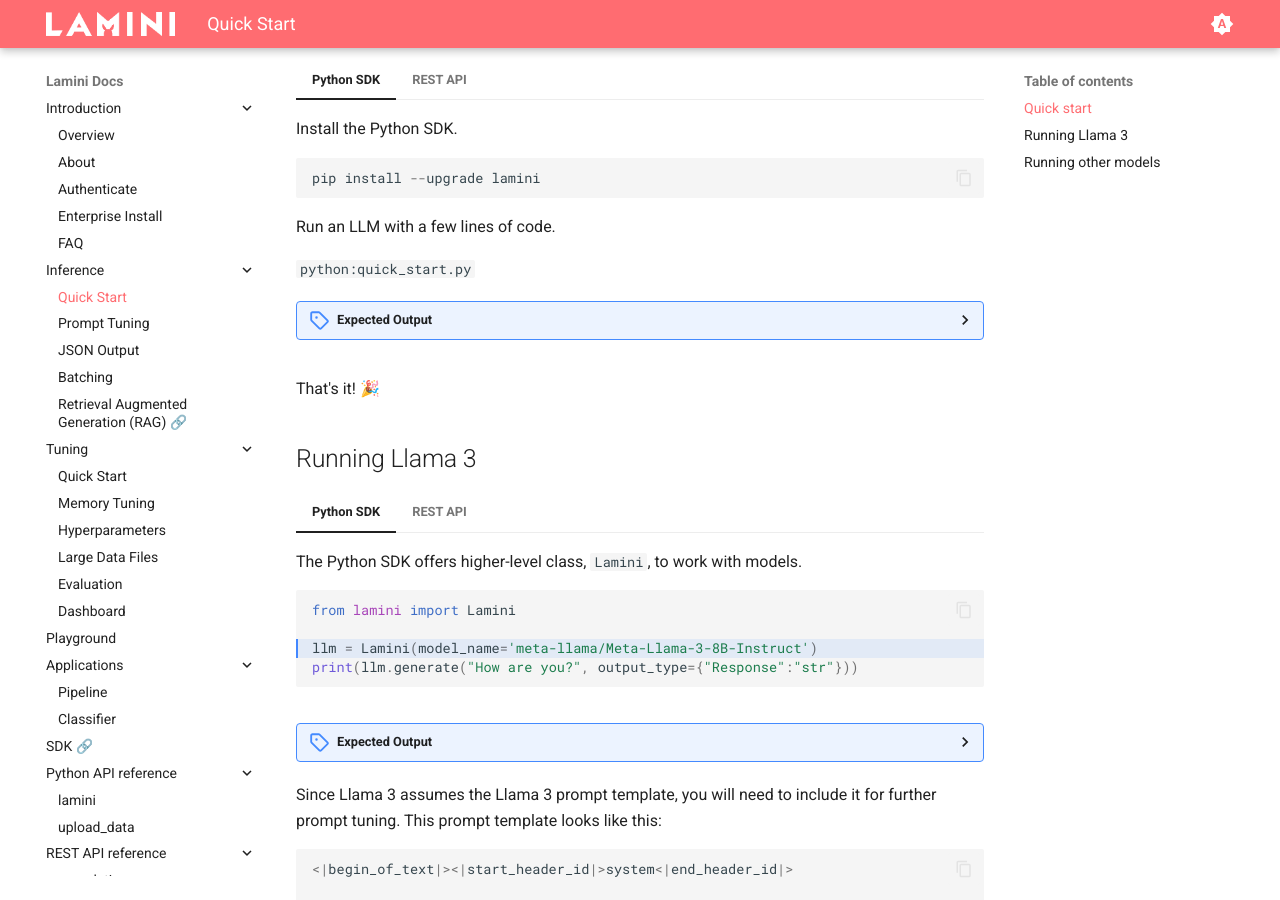
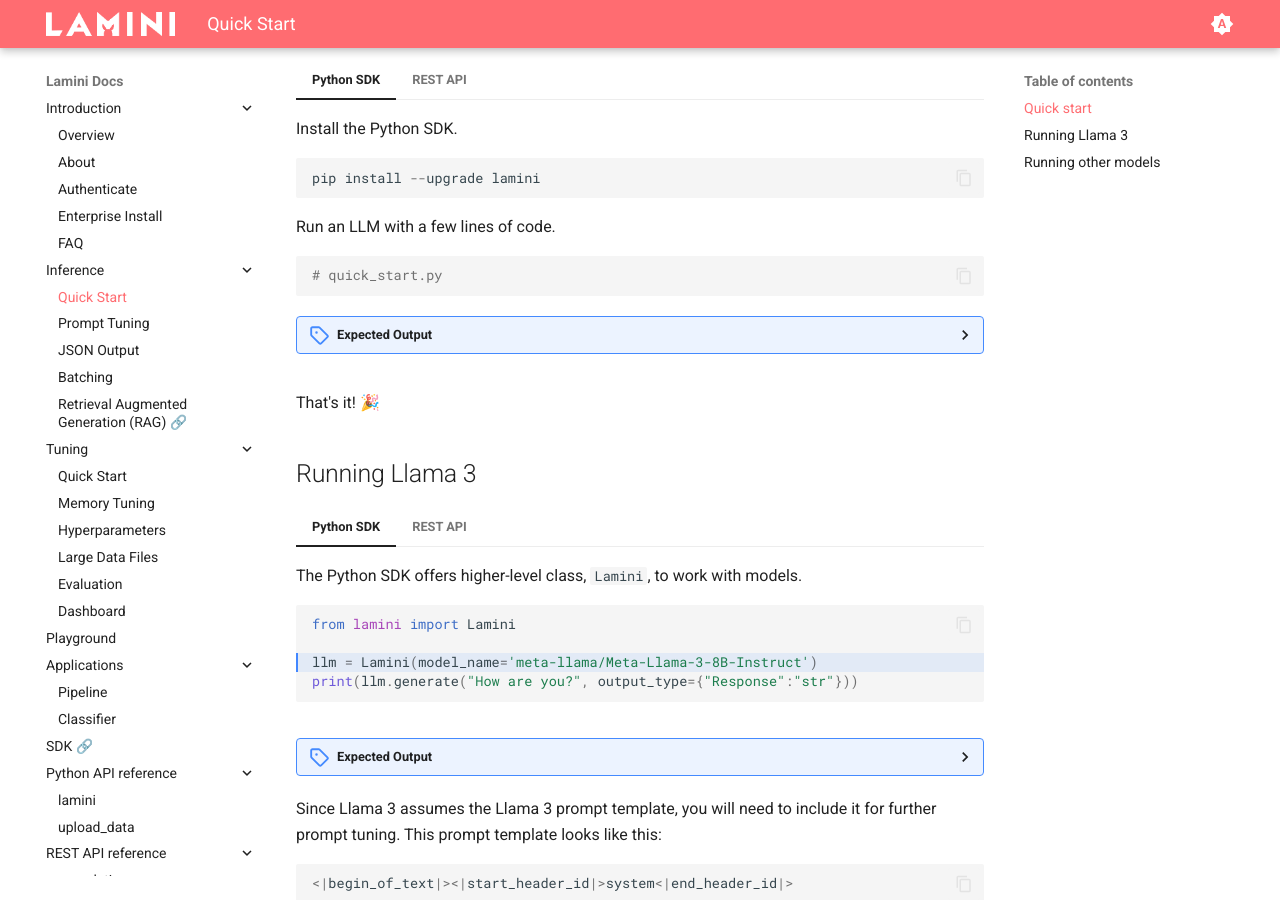
Before and after one commit to lamini-ai/lamini-ai.github.io, an MkDocs documentation site: the page built from docs/inference/quick_start.md, in a window 1280 px wide and 900 px high, scrolled down 529 px. Built offline with MkDocs 1.6.1 and Material for MkDocs 9.7.7, drawn with Linux system fonts in a browser that asks for light colours.

Commit message:
Try embedme (#100)

````diff
--- a/docs/inference/quick_start.md
+++ b/docs/inference/quick_start.md
@@ -23,7 +23,8 @@
 
     Run an LLM with a few lines of code.
 
-    ```python:quick_start.py
+    ```py
+    # quick_start.py
     ```
 
     <details>
````
Also changed, not shown: 1 other file.
